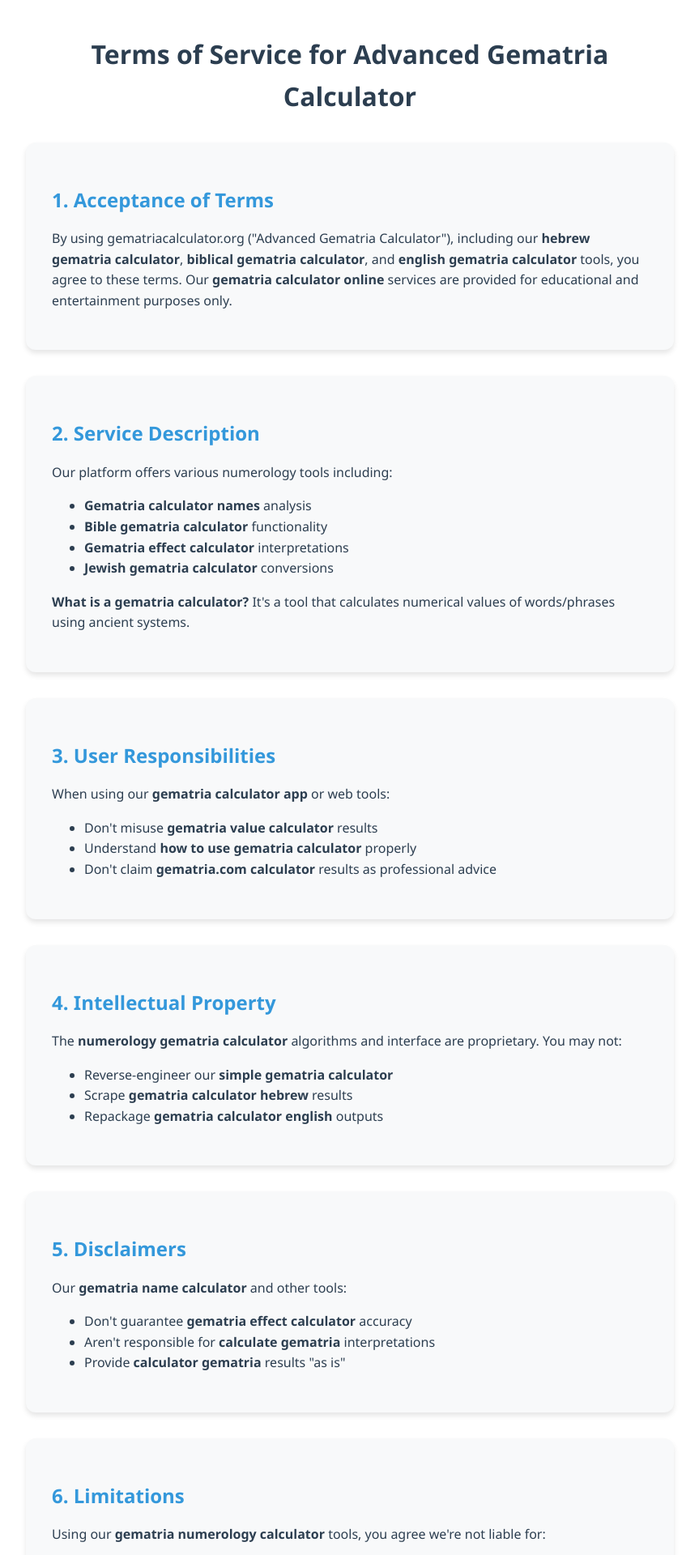
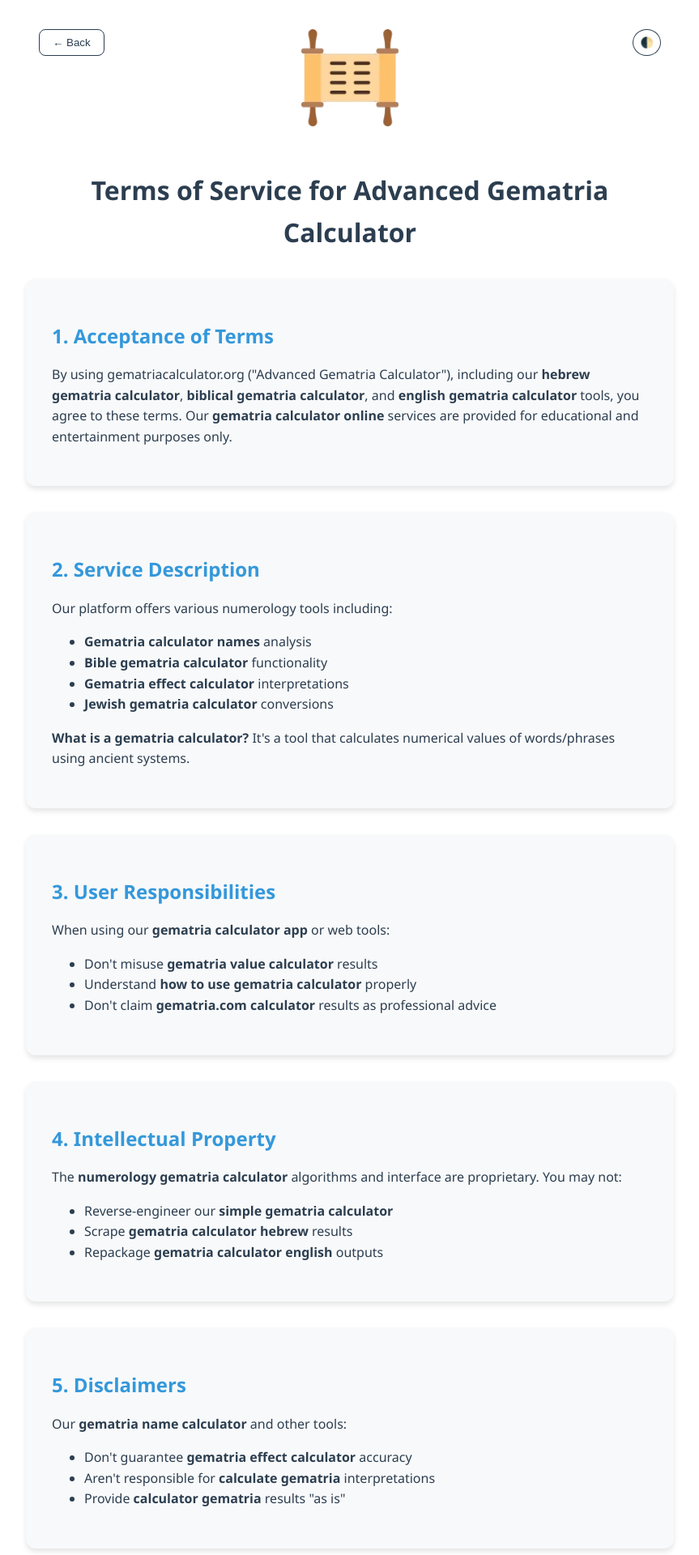
Before and after one commit to beingdutta/gematriacalculators.org, a PHP site: page /terms-conditions.html in a window 1280 px wide. Shown: the top 1920 px of the page at 81% size, without its empty margins (208-1071 px from the left). Run offline with PHP 8.4, Linux system fonts and the light colour scheme.

Commit message:
Fixed Terms-conditions

```diff
--- a/blog-collections.html
+++ b/blog-collections.html
@@ -68,7 +68,7 @@
                 <a href="/blog-collections.html">Blog</a>
                 <a href="#about">About Us</a>
                 <a href="#contact">Contact Us</a>
-                <a href="terms-conditions.html">Terms & Conditions</a>
+                <a href="/terms-conditions.html">Terms & Conditions</a>
                 <a href="privacy-policy.html">Privacy Policy</a>
             </div>
         </footer>
--- a/index.html
+++ b/index.html
@@ -147,9 +147,10 @@
                 <a href="/blog-collections.html">Blog</a>
                 <a href="#about">About Us</a>
                 <a href="#contact">Contact Us</a>
-                <a href="terms-conditions.html">Terms & Conditions</a>
-                <a href="privacy-policy.html">Privacy Policy</a>
+                <a href="/terms-conditions.html">Terms & Conditions</a>
+                <a href="/privacy-policy.html">Privacy Policy</a>
             </div>
+
         </footer>
     </div>
     <script src="/scripts/index.js"></script>
--- a/styles/terms-conditions.css
+++ b/styles/terms-conditions.css
@@ -22,7 +22,56 @@ body {
     margin: 0;
     padding: 20px;
 }
+.header {
+    text-align: center;
+    padding: 1rem 0;
+    position: relative;
+}
 
+#themeLogo {
+    max-width: 120px;  /* Maximum width */
+    height: auto;      /* Maintain aspect ratio */
+    width: auto;       /* Prevent distortion */
+    margin-bottom: 1rem;
+    display: block;    /* Ensure proper centering */
+    margin-left: auto;
+    margin-right: auto;
+}
+
+.theme-toggle {
+    position: absolute;
+    top: 1rem;
+    right: 1rem;
+    background: none;
+    border: 1px solid var(--primary);
+    color: var(--primary);
+    padding: 0.5rem;
+    border-radius: 50%;
+    cursor: pointer;
+    transition: var(--transition);
+}
+.header p.subtitle {
+    color: var(--muted-text);
+    text-align: center;
+    margin-top: 0.5rem;
+    font-size: 1.0rem;
+    max-width: 600px;
+    margin-left: auto;
+    margin-right: auto;
+}
+
+.back-button {
+    position: absolute;
+    top: 1rem;
+    left: 1rem;
+    background: none;
+    border: 1px solid var(--primary);
+    color: var(--primary);
+    padding: 0.5rem 1rem;
+    border-radius: 8px;
+    cursor: pointer;
+    transition: var(--transition);
+}
 .container {
     max-width: 800px;
     margin: 0 auto;
@@ -31,7 +80,7 @@ body {
 h1 {
     color: var(--primary);
     text-align: center;
-    margin-bottom: 2rem;
+    margin-bottom: 1rem;
 }
 
 .terms-section {
@@ -55,3 +104,52 @@ a {
 a:hover {
     text-decoration: underline;
 }
+
+
+/* Footer Styles */
+.footer {
+    margin-top: auto;
+    padding: 2rem 0;
+    text-align: center;
+}
+
+.footer-links {
+    display: flex;
+    justify-content: center;
+    gap: 1.5rem;
+    flex-wrap: wrap;
+    margin-bottom: 1rem;
+}
+
+.footer-links a {
+    color: var(--text);
+    text-decoration: none;
+    transition: color 0.3s ease;
+}
+
+.footer-links a:hover {
+    color: var(--primary);
+}
+
+.back-button {
+    position: absolute;
+    top: 1rem;
+    left: 1rem;
+    background: none;
+    border: 1px solid var(--primary);
+    color: var(--primary);
+    padding: 0.5rem 1rem;
+    border-radius: 8px;
+    cursor: pointer;
+    transition: var(--transition);
+}
+
+@media (max-width: 768px) {
+    .container {
+        padding: 10px;
+    }
+    .footer-links {
+        flex-direction: column;
+        gap: 1rem;
+    }
+}
--- a/terms-conditions.html
+++ b/terms-conditions.html
@@ -1,24 +1,32 @@
 <!DOCTYPE html>
 <html lang="en" data-theme="light">
 <head>
-
     <script async src="https://www.googletagmanager.com/gtag/js?id=G-1DQQSD51V4"></script>
     <script>
     window.dataLayer = window.dataLayer || [];
     function gtag(){dataLayer.push(arguments);}
     gtag('js', new Date());
-
     gtag('config', 'G-1DQQSD51V4');
     </script>
 
     <meta charset="UTF-8">
     <meta name="viewport" content="width=device-width, initial-scale=1.0">
     <title>Terms of Service - Advanced Gematria Calculator</title>
-    <link rel="stylesheet" href="styles/terms-conditions.css">
-
+    <link rel="stylesheet" href="/styles/terms-conditions.css">
+    <link rel="icon" type="image/png" sizes="32x32" href="assets/site-icon.png">
 </head>
 <body>
     <div class="container">
+        <div class="ad-space"></div>
+
+        <header class="header">
+            <button class="back-button" onclick="window.history.back()">← Back</button>
+            <img src="/assets/header-image.webp" alt="Site Logo" id="themeLogo">
+            <button class="theme-toggle" onclick="toggleTheme()">🌓</button>
+        </header>
+
+        <main>
+            <div class="terms-content">
                 <h1>Terms of Service for Advanced Gematria Calculator</h1>
 
                 <div class="terms-section">
@@ -94,6 +102,21 @@
                     <p>Email: legal@gematriacalculator.org<br>
                     Website: <a href="index.html">gematriacalculator.org</a></p>
                 </div>
+
             </div>
+        </main>
+
+        <footer class="footer">
+            <div class="footer-links">
+                <a href="/blog-collections.html">Blog</a>
+                <a href="#about">About Us</a>
+                <a href="#contact">Contact Us</a>
+                <a href="#">Terms & Conditions</a>
+                <a href="/privacy-policy.html">Privacy Policy</a>
+            </div>
+        </footer>
+    </div>
+
+    <script src="/scripts/index.js"></script>
 </body>
 </html>
```
Lines whose indentation alone changed are shown as unchanged.
